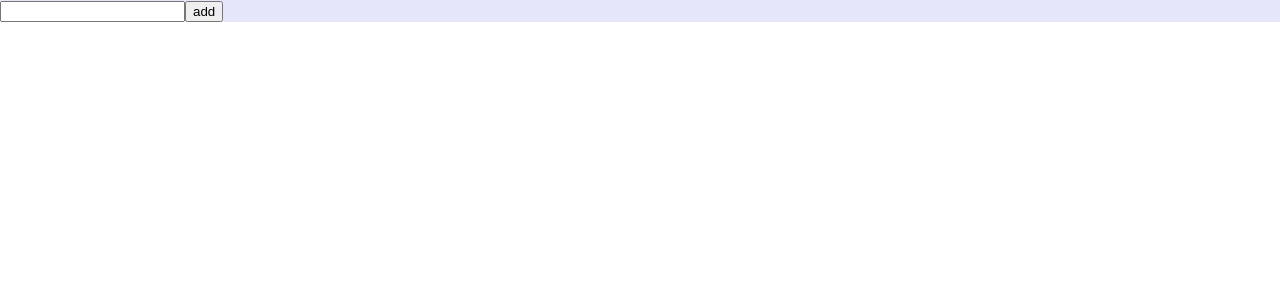
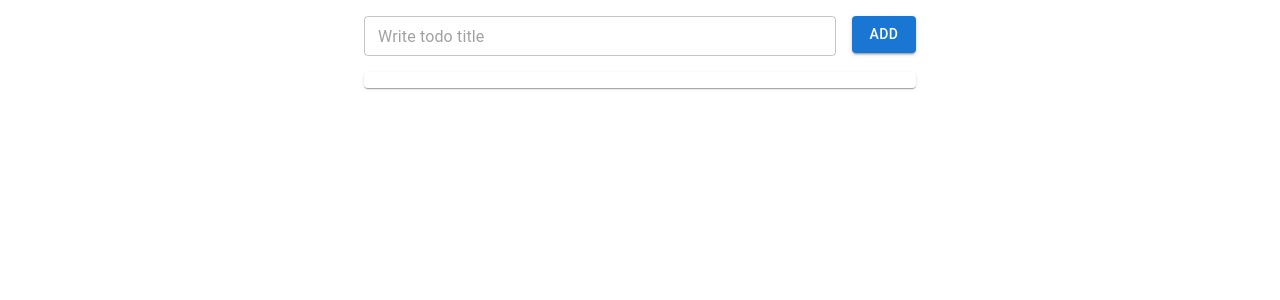
Before and after one commit to yuliayakovenko/react-todo-list, a React (Create React App) app: page / in a window 1280 px wide. Shown: the top 300 px of the page. Built offline with nearby package versions, Linux system fonts and the light colour scheme.

Commit message:
TODO-3 added material-ui

```diff
--- a/package.json
+++ b/package.json
@@ -3,6 +3,10 @@
   "version": "0.1.0",
   "private": true,
   "dependencies": {
+    "@emotion/react": "^11.5.0",
+    "@emotion/styled": "^11.3.0",
+    "@mui/icons-material": "^5.0.5",
+    "@mui/material": "^5.0.6",
     "@testing-library/jest-dom": "^5.14.1",
     "@testing-library/react": "^11.2.7",
     "@testing-library/user-event": "^12.8.3",
--- a/src/App.js
+++ b/src/App.js
@@ -1,5 +1,21 @@
-import { useState } from 'react';
+import React, { useState } from 'react';
+
 import { v4 as uuidv4 } from 'uuid';
+
+import Button from '@mui/material/Button';
+import DeleteIcon from '@mui/icons-material/Delete';
+import ClearIcon from '@mui/icons-material/Clear';
+import List from '@mui/material/List';
+import ListItem from '@mui/material/ListItem';
+import ListItemText from '@mui/material/ListItemText';
+import IconButton from '@mui/material/IconButton';
+import Paper from '@mui/material/Paper';
+import Container from '@mui/material/Container';
+import OutlinedInput from '@mui/material/OutlinedInput';
+import Grid from '@mui/material/Grid';
+import Box from '@mui/material/Box';
+import InputAdornment from '@mui/material/InputAdornment';
+
 import './App.css';
 
 const initialTodoList = [];
@@ -10,6 +26,10 @@ function App() {
 
   function addTodoItem(event) {
     event.preventDefault();
+
+    if (todoTitle === '') {
+      return
+    }
 
     setTodoList((prevState) => ([
       ...prevState,
@@ -31,32 +51,66 @@ function App() {
     setTodoTitle('')
   }
 
-  function deleteTodoItem(event) {
-    const id = event.target.id;
-    const filteredTodoList = todoList.filter((item) => {
-      return item.id !== id
-    });
+  function deleteTodoItem(todoId) {
+    return () => {
+      const filteredTodoList = todoList.filter((item) => {
+        return item.id !== todoId
+      });
 
-    setTodoList(filteredTodoList)
+      setTodoList(filteredTodoList)
+    }
   }
 
+
   return (
-    <div className="App">
-      <form onSubmit={addTodoItem}>
-        <input type="text" onChange={onTitleChange} value={todoTitle}/>
-        <button type="submit">add</button>
-      </form>
-      <ul>
+    <Container maxWidth="sm" sx={{ pt: 2 }}>
+      <Box sx={{ mb: 2 }}>
+        <form onSubmit={addTodoItem}>
+          <Grid container spacing={2}>
+            <Grid item xs>
+              <OutlinedInput
+                placeholder="Write todo title"
+                fullWidth
+                size="small"
+                type="text"
+                onChange={onTitleChange}
+                value={todoTitle}
+                variant="outlined"
+                endAdornment={
+                  <InputAdornment position="end">
+                    <IconButton onClick={clearTitle} edge="end">
+                      {todoTitle && <ClearIcon />}
+                    </IconButton>
+                  </InputAdornment>
+                }
+              />
+            </Grid>
+            <Grid item>
+              <Button type="submit" variant="contained">Add</Button>
+            </Grid>
+          </Grid>
+        </form>
+      </Box>
+      <Paper>
+
+      <List>
         {todoList.map((item) => {
           return (
-            <li key={item.id}>
-              {item.title}
-              <button type="button" onClick={deleteTodoItem} id={item.id}>delete</button>
-            </li>
+            <ListItem
+              key={item.id}
+              secondaryAction={
+                <IconButton edge="end" aria-label="delete" type="button" onClick={deleteTodoItem(item.id)}>
+                  <DeleteIcon />
+                </IconButton>
+              }
+            >
+              <ListItemText primary={item.title} />
+            </ListItem>
           )
         })}
-      </ul>
-    </div>
+      </List>
+      </Paper>
+    </Container>
   );
 }
 
```
Also changed, not shown: 1 other file (tests, documents, lock files or other folders).
